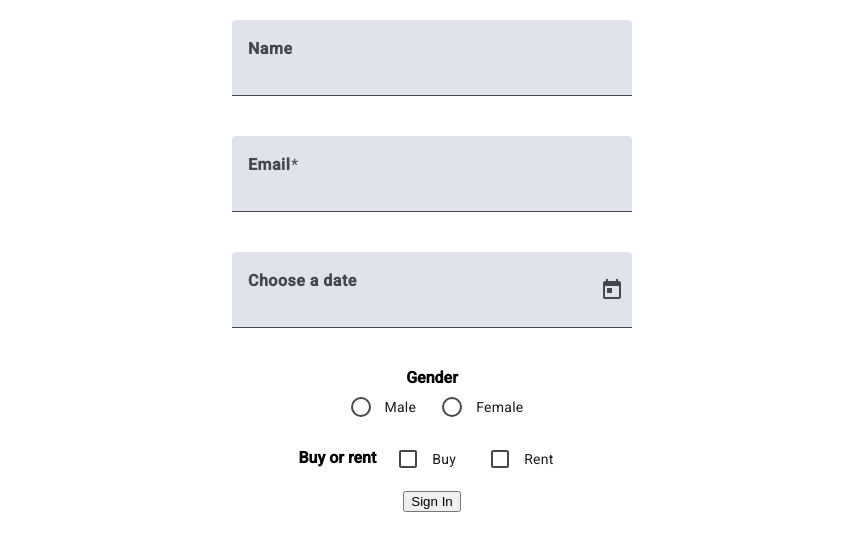
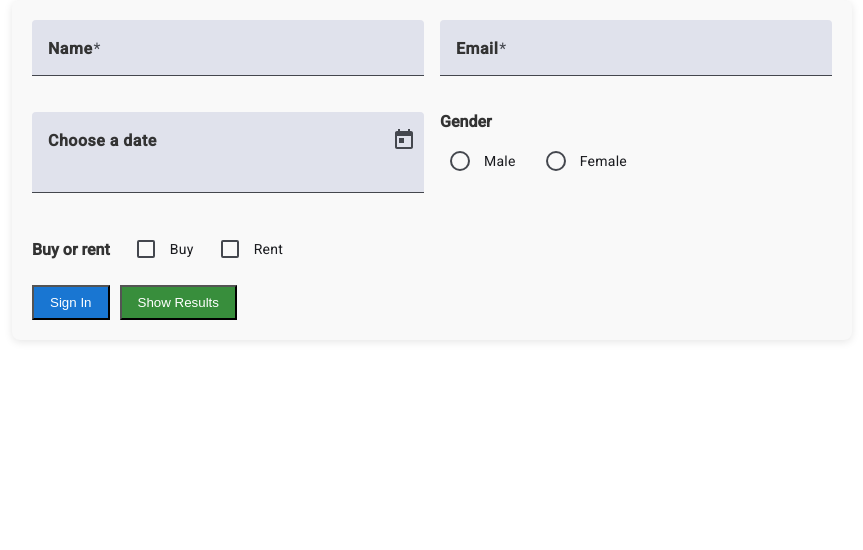
Before and after one commit to arjuntechpool/forms-app, an Angular app: page / in a window 1280 px wide. Shown: the top 550 px of the page, without its empty margins (208-1071 px from the left). Built offline with nearby package versions, Linux system fonts and the light colour scheme.

Commit message:
Table Working

```diff
--- a/src/app/app.component.ts
+++ b/src/app/app.component.ts
@@ -5,7 +5,8 @@ import { SigninComponent } from "./signin/signin.component";
 @Component({
   selector: 'app-root',
   standalone: true,
-  imports: [RouterOutlet, SigninComponent],
+  imports: [RouterOutlet,
+     SigninComponent],
   templateUrl: './app.component.html',
   styleUrl: './app.component.css'
 })
--- a/src/app/signin/signin.component.css
+++ b/src/app/signin/signin.component.css
@@ -1,42 +1,89 @@
-.example-form {
-  display: flex;
-  flex-direction: column;
-  align-items: center;
-  margin: 20px;
+/* Form container */
+form {
+  max-width: 800px;
+  margin: 0 auto;
+  padding: 20px;
+  background-color: #f9f9f9;
+  border-radius: 8px;
+  box-shadow: 0 2px 8px rgba(0, 0, 0, 0.1);
 }
 
-.example-full-width {
-  width: 100%;
-  max-width: 400px;
-  margin-bottom: 20px;
+/* Grid layout for form fields */
+.form-grid {
+  display: grid;
+  grid-template-columns: repeat(auto-fit, minmax(300px, 1fr));
+  gap: 16px;
 }
 
+/* Style form fields */
 mat-form-field {
   width: 100%;
 }
 
+/* Section labels */
 mat-label {
-  font-size: 16px;
+  font-weight: 600;
+  color: #333;
+}
+
+/* Radio buttons and checkboxes */
+mat-radio-group, .example-section {
+  display: flex;
+  align-items: center;
+  gap: 16px;
+  margin-bottom: 16px;
+}
+
+/* Buttons styling */
+button {
+  margin-right: 10px;
+  padding: 8px 16px;
+}
+
+button[type="submit"] {
+  background-color: #1976d2;
+  color: white;
+}
+
+button[type="button"] {
+  background-color: #388e3c;
+  color: white;
+}
+
+/* Table styling */
+.example-table {
+  width: 100%;
+  border-collapse: collapse;
+  margin-top: 20px;
+}
+
+.example-table th, .example-table td {
+  border: 1px solid #ddd;
+  padding: 8px;
+  text-align: center;
+}
+
+.example-table th {
+  background-color: #f2f2f2;
   font-weight: bold;
 }
-
-input[matInput] {
-  font-size: 14px;
-  padding: 10px;
+.gender-group {
+  display: flex;
+  gap: 20px;
+  align-items: center;
+  margin-top: 10px;
 }
 
-.example-section {
-  margin: 12px 0;
+/* Form Group Styling */
+.form-group {
+  display: flex;
+  flex-direction: column;
+  margin-bottom: 16px;
 }
 
-.example-margin {
-  margin: 0 12px;
-}
-
-ul {
-  list-style-type: none;
+/* Error message styling */
+mat-error {
+  color: #d32f2f;
+  font-size: 12px;
   margin-top: 4px;
 }
-.mat-mdc-radio-button ~ .mat-mdc-radio-button {
-  margin-left: 16px;
-}
--- a/src/app/signin/signin.component.html
+++ b/src/app/signin/signin.component.html
@@ -1,51 +1,115 @@
-<form class="example-form" (ngSubmit)="onSubmit(form)" #form="ngForm">
-  <mat-form-field class="example-full-width">
-    <!--  Name input field -->
+<form #form="ngForm" (ngSubmit)="onSubmit(form)">
+  <div class="form-grid">
+    <!-- Name Field -->
+    <mat-form-field class="example-full-width" appearance="fill">
       <mat-label>Name</mat-label>
-    <input matInput placeholder="Ex. John" ngModel name="name" />
-  </mat-form-field>
-
-  <mat-form-field class="example-full-width">
-    <!--  Email input field -->
-    <mat-label>Email</mat-label>
-    <input
-      type="email"
-      matInput
-      [formControl]="emailFormControl"
-      [errorStateMatcher]="matcher"
-      placeholder="Ex. pat@example.com"
-    />
-    <mat-hint *ngIf="matcher.isErrorState(emailFormControl, null)">Enter Valid email!</mat-hint>
-    <mat-error *ngIf="emailFormControl.hasError('email') && !emailFormControl.hasError('required')">
-      Please enter a valid email address
-    </mat-error>
-    <mat-error *ngIf="emailFormControl.hasError('required')">
-      Email is <strong>required</strong>
+      <input matInput placeholder="Ex. John" name="name" ngModel required />
+      <mat-error
+        *ngIf="form.submitted && form.controls['name']?.errors?.['required']"
+      >
+        Name is <strong>required</strong>
       </mat-error>
     </mat-form-field>
 
+    <!-- Email Field -->
+    <mat-form-field class="example-full-width">
+      <mat-label>Email</mat-label>
+      <input
+        matInput
+        placeholder="Ex. pat@example.com"
+        name="email"
+        ngModel
+        required
+        email
+      />
+      <mat-error
+        *ngIf="form.submitted && form.controls['email']?.errors?.['required']"
+      >
+        Email is <strong>required</strong>
+      </mat-error>
+      <mat-error
+        *ngIf="form.submitted && form.controls['email']?.errors?.['email']"
+      >
+        Please enter a valid email address
+      </mat-error>
+    </mat-form-field>
+
+    <!-- Date Picker -->
     <mat-form-field class="example-full-width">
       <mat-label>Choose a date</mat-label>
-    <input matInput [matDatepicker]="picker" placeholder="MM/DD/YYYY">
+      <input
+        matInput
+        [matDatepicker]="picker"
+        name="date"
+        ngModel
+        placeholder="MM/DD/YYYY"
+      />
       <mat-datepicker-toggle matSuffix [for]="picker"></mat-datepicker-toggle>
       <mat-datepicker #picker></mat-datepicker>
     </mat-form-field>
 
+    <!-- Gender Radio Buttons -->
+    <div class="form-group">
       <mat-label>Gender</mat-label>
-  <mat-radio-group aria-label="Select an option">
+      <mat-radio-group name="gender" ngModel required class="gender-group">
         <mat-radio-button value="1">Male</mat-radio-button>
         <mat-radio-button value="2">Female</mat-radio-button>
       </mat-radio-group>
+      <mat-error
+        *ngIf="
+          form.submitted &&
+          form.controls['gender']?.invalid &&
+          form.controls['gender']?.touched
+        "
+      >
+        Gender is <strong>required</strong>
+      </mat-error>
+    </div>
 
-
+    <!-- Buy or Rent Checkboxes -->
     <section class="example-section">
       <mat-label>Buy or rent</mat-label>
-  <mat-checkbox class="example-margin">Buy</mat-checkbox>
-  <mat-checkbox class="example-margin">Rent</mat-checkbox>
+      <mat-checkbox class="example-margin" [(ngModel)]="buy" name="buy"
+        >Buy</mat-checkbox
+      >
+      <mat-checkbox class="example-margin" [(ngModel)]="rent" name="rent"
+        >Rent</mat-checkbox
+      >
     </section>
+  </div>
 
+  <!-- Submit and Show Results Buttons -->
   <button mat-raised-button color="primary" type="submit">Sign In</button>
+  <button
+    mat-raised-button
+    color="accent"
+    type="button"
+    (click)="showResults()"
+  >
+    Show Results
+  </button>
+</form>
 
-
-
-</form>
+<!-- Table to Show Form Results -->
+<table *ngIf="showTable && formResults.length > 0" class="example-table">
+  <thead>
+    <tr>
+      <th>Name</th>
+      <th>Email</th>
+      <th>Date</th>
+      <th>Gender</th>
+      <th>Buy</th>
+      <th>Rent</th>
+    </tr>
+  </thead>
+  <tbody>
+    <tr *ngFor="let result of formResults">
+      <td>{{ result.name }}</td>
+      <td>{{ result.email }}</td>
+      <td>{{ result.date | date : "MM/dd/yyyy" }}</td>
+      <td>{{ result.gender === "1" ? "Male" : "Female" }}</td>
+      <td>{{ result.buy ? "Yes" : "No" }}</td>
+      <td>{{ result.rent ? "Yes" : "No" }}</td>
+    </tr>
+  </tbody>
+</table>
--- a/src/app/signin/signin.component.ts
+++ b/src/app/signin/signin.component.ts
@@ -15,47 +15,56 @@ import { MatDatepickerModule } from '@angular/material/datepicker';
 import { CommonModule } from '@angular/common';
 import { MatRadioModule } from '@angular/material/radio';
 
-/** Error when invalid control is dirty, touched, or submitted. */
-export class MyErrorStateMatcher implements ErrorStateMatcher {
-  isErrorState(
-    control: FormControl | null,
-    form: FormGroupDirective | NgForm | null
-  ): boolean {
-    const isSubmitted = form && form.submitted;
-    return !!(
-      control &&
-      control.invalid &&
-      (control.dirty || control.touched || isSubmitted)
-    );
-  }
-}
+// /** Error when invalid control is dirty, touched, or submitted. */
+// export class MyErrorStateMatcher implements ErrorStateMatcher {
+//   isErrorState(
+//     control: FormControl | null,
+//     form: FormGroupDirective | NgForm | null
+//   ): boolean {
+//     const isSubmitted = form && form.submitted;
+//     return !!(
+//       control &&
+//       control.invalid &&
+//       (control.dirty || control.touched || isSubmitted)
+//     );
+//   }
+// }
 
 @Component({
   selector: 'app-signin',
   standalone: true,
   imports: [
+    CommonModule,
     FormsModule,
+    ReactiveFormsModule,
     MatFormFieldModule,
     MatInputModule,
-    ReactiveFormsModule,
-    MatCheckboxModule,
     MatDatepickerModule,
     MatNativeDateModule,
-    CommonModule,
-    MatRadioModule
+    MatRadioModule,
+    MatCheckboxModule,
   ],
   templateUrl: './signin.component.html',
   styleUrls: ['./signin.component.css'],
 })
 export class SigninComponent {
-  emailFormControl = new FormControl('', [
-    Validators.required,
-    Validators.email,
-  ]);
+  gender: string = '';
+  buy: boolean = false;
+  rent: boolean = false;
+  formResults: any[] = [];
+  showTable: boolean = false;
 
-  matcher = new MyErrorStateMatcher();
+  onSubmit(form: any) {
+    if (form.valid) {
+      this.formResults.push(form.value);
+      console.log('Form Submitted!', form.value);
+      form.resetForm(); // Reset the form after successful submission
+    } else {
+      console.log('Form is invalid!');
+    }
+  }
 
-  onSubmit(form: NgForm) {
-    console.log('Form Submitted!', form);
+  showResults() {
+    this.showTable = true;
   }
 }
```
Lines whose indentation alone changed are shown as unchanged.
